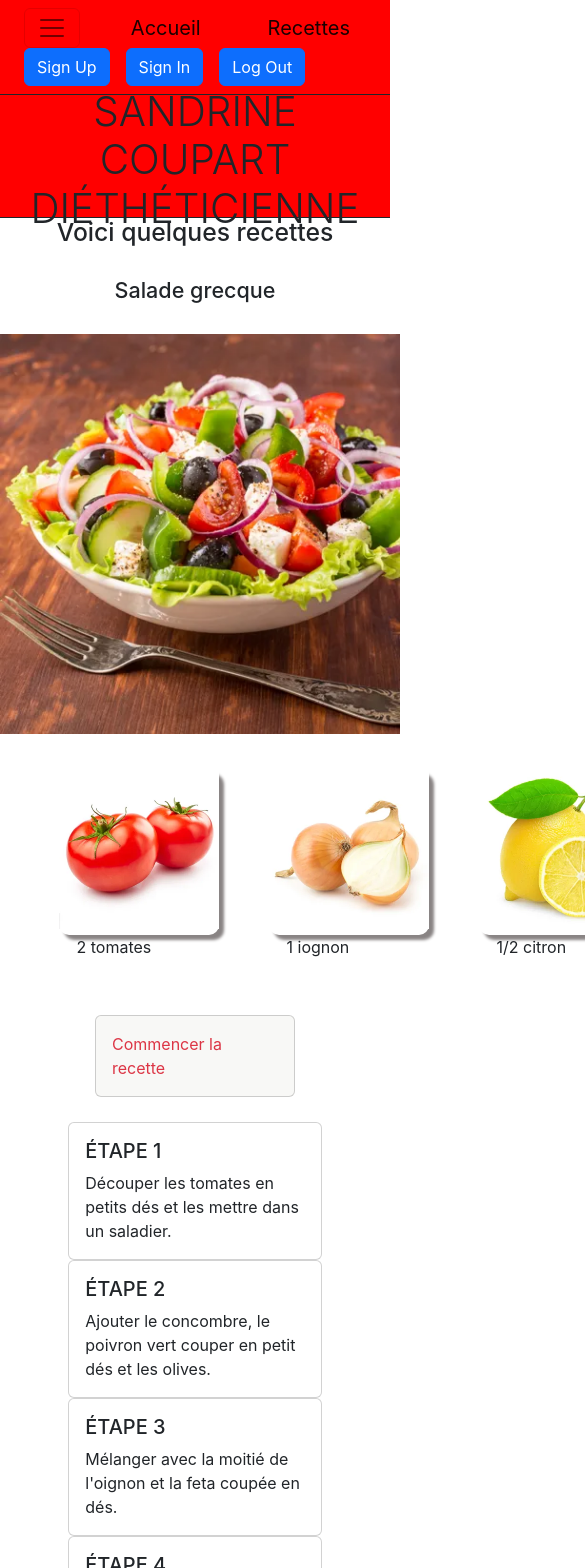
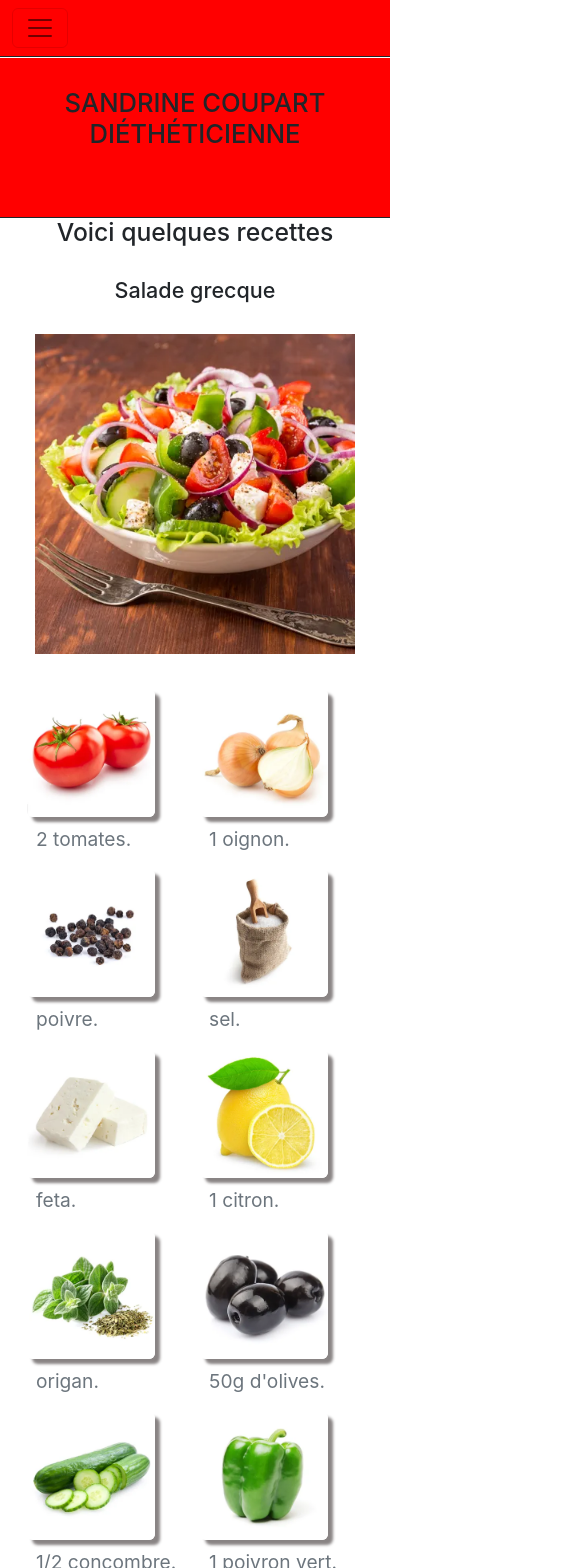
Before and after one commit to pickypou/sand-coup, a React (Create React App) app: page /recette in a window 390 px wide. Shown: the top 1568 px of the page, 585 px wide, since content can reach past the window. Built offline with nearby package versions, Linux system fonts and the light colour scheme; no server answers.

Commit message:
mise au point du responsive

```diff
--- a/src/components/footer/Footer.js
+++ b/src/components/footer/Footer.js
@@ -4,7 +4,7 @@ import './footer.css'
 export default function Footer(){
     return(
       <footer className="footer">
-        <p>&copy; cpopiright 2022 sandrine coupart tout droit réservé</p>
+        <p className="fs-6">&copy; cpopiright 2022 sandrine coupart tout droit réservé</p>
 
       </footer>
     )
--- a/src/components/footer/footer.css
+++ b/src/components/footer/footer.css
@@ -1,12 +1,11 @@
 .footer {
     background-color: red;
-    height: 50px;
+    height:70px;
     margin-top: 45px;
 }
 .footer p {
     text-align: center;
     text-transform: uppercase;
-    letter-spacing: 2px;
-    word-spacing: 20px;
+
     padding: 12px;
 }
--- a/src/components/header/Header.js
+++ b/src/components/header/Header.js
@@ -3,8 +3,8 @@ import './header.css'
 
 export default function Header(){
     return(
-        <header className="header">
-        <h1 className="text-center display-2">sandrine coupart diéthéticienne</h1>
+        <header className="header container-fluid">
+        <h1 className="text-center">sandrine coupart diéthéticienne</h1>
         </header>
     )
 }
--- a/src/components/header/header.css
+++ b/src/components/header/header.css
@@ -7,4 +7,5 @@
 h1 {
     text-transform: uppercase;
     padding: 30px;
+   font-size: 1.6rem;
 }
--- a/src/components/navbar/Navbar.js
+++ b/src/components/navbar/Navbar.js
@@ -21,20 +21,19 @@ const logOut = async () =>{
 }
 
     return(
-        <nav className="navbar navbar-extand-lg px-4 fixed-top">
-            <button className="navbar-toggler"
-            type="button"
-            data-bs-toggle="collapse"
-             data-bs-target="#navbarSupportedContent"
-             aria-controls="navbarSupportedContent"
-             aria-expanded="false"
-             aria-label="Toggle navigation">
-      <span className="navbar-toggler-icon"></span>
-    </button>
-            <Link className="navbar-brand" to="/">Accueil</Link>
+        <nav className="navbar navbar-expand-lg fixed-top">
+        <div className="container-fluid">
+          <button className="navbar-toggler" type="button" data-bs-toggle="collapse" data-bs-target="#navbarSupportedContent" aria-controls="navbarSupportedContent" aria-expanded="false" aria-label="Toggle navigation">
+            <span className="navbar-toggler-icon"></span>
+          </button>
+          <div class="collapse navbar-collapse" id="navbarSupportedContent">
+           <div className="collaps navbar-collaps" id="navbarSupportedContent">
+             <Link className="navbar-brand ms-2" to="/">Accueil</Link>
             <Link className="navbar-brand" to="recette">Recettes</Link>
+           </div>
 
-        <div>
+
+        <div className="button-connexion">
             <button onClick={()=>toggleModals("signUp")}
             className="btn btn-primary">Sign Up</button>
             <button onClick={()=>toggleModals("signIn")}
@@ -42,6 +41,8 @@ const logOut = async () =>{
             <button onClick={logOut}
             className="btn btn-primary ms-3">Log Out</button>
         </div>
+        </div>
+        </div>
         </nav>
     )
 }
--- a/src/pages/recettes/Recettes.js
+++ b/src/pages/recettes/Recettes.js
@@ -2,7 +2,7 @@ import React from "react";
 import './recettes.css'
 import salade from'./salade.png'
 import tomate from './tomates.png'
-import oignon from './iognon.png'
+import oignon from './oignon.png'
 import citron from './citron.png'
 import herbe from './herbes.png'
 import poivre from './poivre.png'
@@ -14,86 +14,70 @@ import poivron from './poivron.png'
 
 export default function Recettes(){
     return(
+
         <div>
                 <h2>Voici quelques recettes </h2>
 
              <div>
                 <h4>Salade grecque</h4>
-                <img src={salade} className="salade"  alt="salade"/>
+                <img src={salade} className="salade img-fluid"  alt="salade"/>
                 </div>
-               <ul className="list-group list-group-horizontal liste">
 
-                <li>
-                    <div className="legumes">
-                <img src={tomate}  className="ingrediants"alt="tomates"/>
-               </div>
-             <p className="nomLegumes">2 tomates</p>
+              <div className="container-fluid ingrediants">
 
-                </li>
+   <figure class="figure">
+  <img src={tomate} className="legumes col figure-img img-fluid rounded" alt="tomate" />
+  <figcaption className="figure-caption ms-4">2 tomates.</figcaption>
+</figure>
 
-                <li>
-                    <div className="legumes">
-                <img src={oignon}  className="ingrediants"alt="iognon"/>
-               </div>
-             <p className="nomLegumes">1 iognon</p>
-                </li>
+<figure class="figure">
+  <img src={oignon} className="legumes col figure-img img-fluid rounded" alt="oignon" />
+  <figcaption className="figure-caption ms-4">1 oignon.</figcaption>
+</figure>
 
-                <li>
-                    <div className="legumes">
-                <img src={citron}  className="ingrediants"alt="iognon"/>
-               </div>
-             <p className="nomLegumes">1/2 citron</p>
-                </li>
+<figure class="figure">
+  <img src={poivre} className="legumes col figure-img img-fluid rounded" alt="poivre" />
+  <figcaption className="figure-caption ms-4">poivre.</figcaption>
+</figure>
 
-                <li>
-                    <div className="legumes">
-                <img src={herbe}  className="ingrediants"alt="origan"/>
-               </div>
-             <p className="nomLegumes">1 càc d'origan</p>
-                </li>
+<figure class="figure">
+  <img src={sel} className="legumes col figure-img img-fluid rounded" alt="sel" />
+  <figcaption className="figure-caption ms-4">sel.</figcaption>
+</figure>
 
-                <li>
-                    <div className="legumes">
-                <img src={poivre}  className="ingrediants"alt="poivre"/>
-               </div>
-             <p className="nomLegumes">poivre</p>
-                </li>
+<figure class="figure">
+  <img src={feta} className="legumes col figure-img img-fluid rounded" alt="feta" />
+  <figcaption className="figure-caption ms-4">feta.</figcaption>
+</figure>
 
-                <li>
-                    <div className="legumes">
-                <img src={sel}  className="ingrediants"alt="sel"/>
-               </div>
-             <p className="nomLegumes">sel</p>
-                </li>
+<figure class="figure">
+  <img src={citron} className="legumes col figure-img img-fluid rounded" alt="citron" />
+  <figcaption className="figure-caption ms-4">1 citron.</figcaption>
+</figure>
 
-                <li>
-                    <div className="legumes">
-                <img src={feta}  className="ingrediants"alt="feta en cube"/>
-               </div>
-             <p className="nomLegumes">feta</p>
-                </li>
+<figure class="figure">
+  <img src={herbe} className="legumes col figure-img img-fluid rounded" alt="herbe" />
+  <figcaption className="figure-caption ms-4">origan.</figcaption>
+</figure>
 
-                <li>
-                    <div className="legumes">
-                <img src={concombre}  className="ingrediants"alt="concombre"/>
-               </div>
-             <p className="nomLegumes">1/2 concombre</p>
-                </li>
+<figure class="figure">
+  <img src={olive} className="legumes col figure-img img-fluid rounded" alt="olive" />
+  <figcaption className="figure-caption ms-4">50g d'olives.</figcaption>
+</figure>
 
-                <li>
-                    <div className="legumes">
-                <img src={olive}  className="ingrediants"alt="iolive"/>
-               </div>
-             <p className="nomLegumes">olive noir</p>
-                </li>
+<figure class="figure">
+  <img src={concombre} className="legumes col figure-img img-fluid rounded" alt="concombre" />
+  <figcaption className="figure-caption ms-4">1/2 concombre.</figcaption>
+</figure>
 
-                <li>
-                    <div className="legumes">
-                <img src={poivron}  className="ingrediants"alt="poivron"/>
-               </div>
-             <p className="nomLegumes">1 poivron</p>
-                </li>
-               </ul>
+<figure class="figure">
+  <img src={poivron} className="legumes col figure-img img-fluid rounded" alt="poivron" />
+  <figcaption className="figure-caption ms-4">1 poivron vert.</figcaption>
+</figure>
+
+              </div>
+
+
 
                <div class="card depaRecette">
   <div className="card-body text-danger">
--- a/src/pages/recettes/recettes.css
+++ b/src/pages/recettes/recettes.css
@@ -4,36 +4,35 @@ h2, h4 {
 }
 .salade {
     display: block;
-    width: 25rem;
+    width: 20rem;
     margin: 0 auto;
     margin-bottom: 35px;
 
 }
-
+.figure-caption {
+    font-size: 1.2rem;
+}
+ingrediants{
+    display: flex;
+}
 .legumes {
     display: flex;
-    justify-content: space-around;
-    width:10rem;
+    justify-content:space-between;
+    width:8rem;
     border-radius: 10px;
     box-shadow: 5px 5px 3px rgb(137, 132, 132);
+    margin-right: 30px;
+    margin-left: 15px;
 
-    margin-right: 50px;
 }
-.liste{
-    display: flex;
-    justify-content: space-around;
-    list-style: none;
-   width: 70%;
-   margin: 0 auto;
-}
-.ingrediants {
-    width:10rem;
-    margin-bottom: 6px;
-}
+
+
 .nomLegumes{
-    margin-left: 18px;
-    font-size: 1.3
-    rem;
+   margin-bottom: 20ppx;
+    font-size: 1.3rem;
+
+
+
 }
 .depaRecette {
     width: 200px;
@@ -45,7 +44,7 @@ h2, h4 {
 .cardexplic{
     width: 65%;
     margin: 0 auto;
-    z-index: 0;
+
 }
 .cardexplic h5 {
     text-transform: uppercase;
```
Also changed, not shown: src/components/navbar/navbar.css (line endings or trailing spaces), src/pages/recettes/iognon.png (deleted), src/pages/recettes/oignon.png (added).
